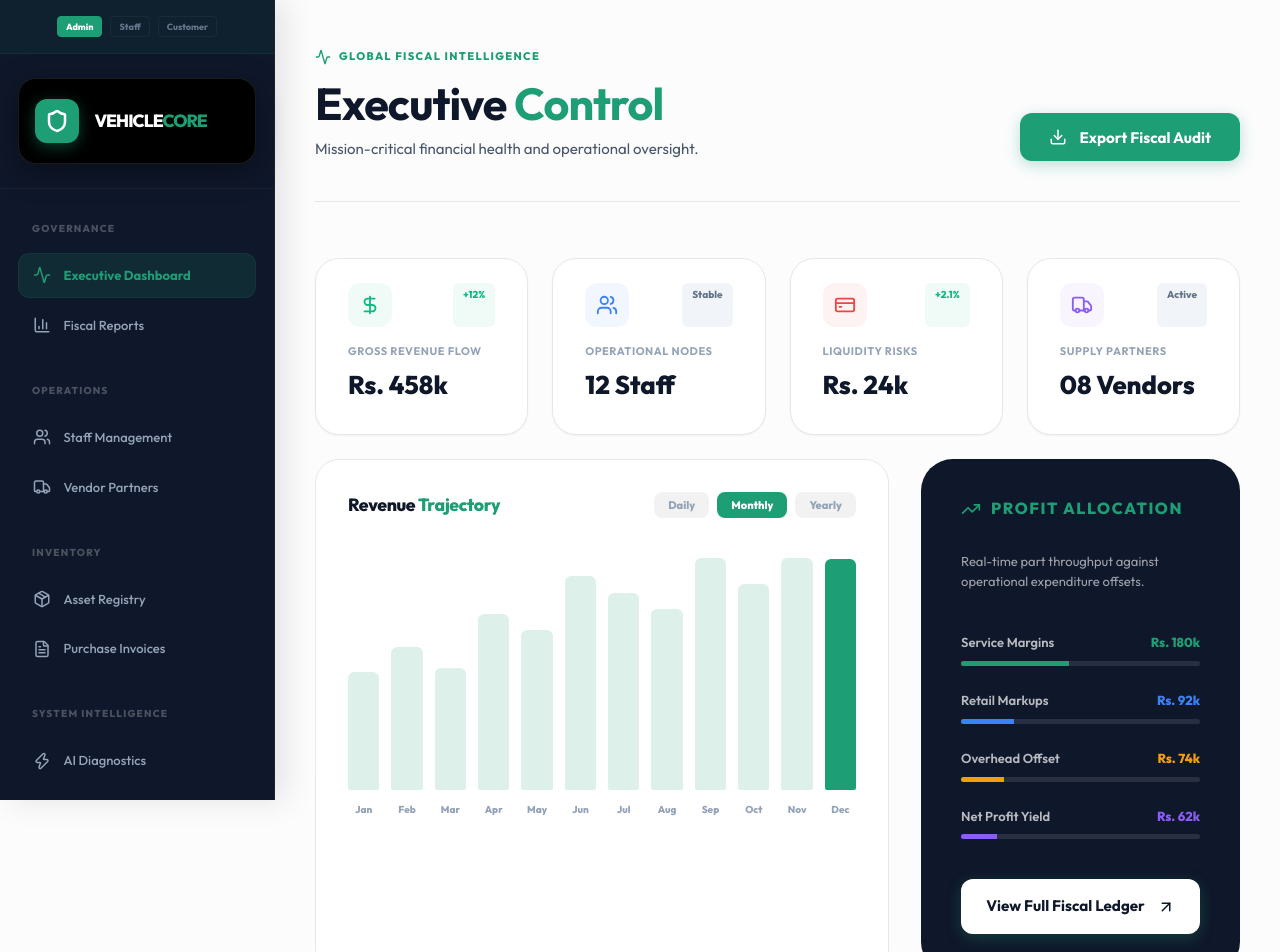
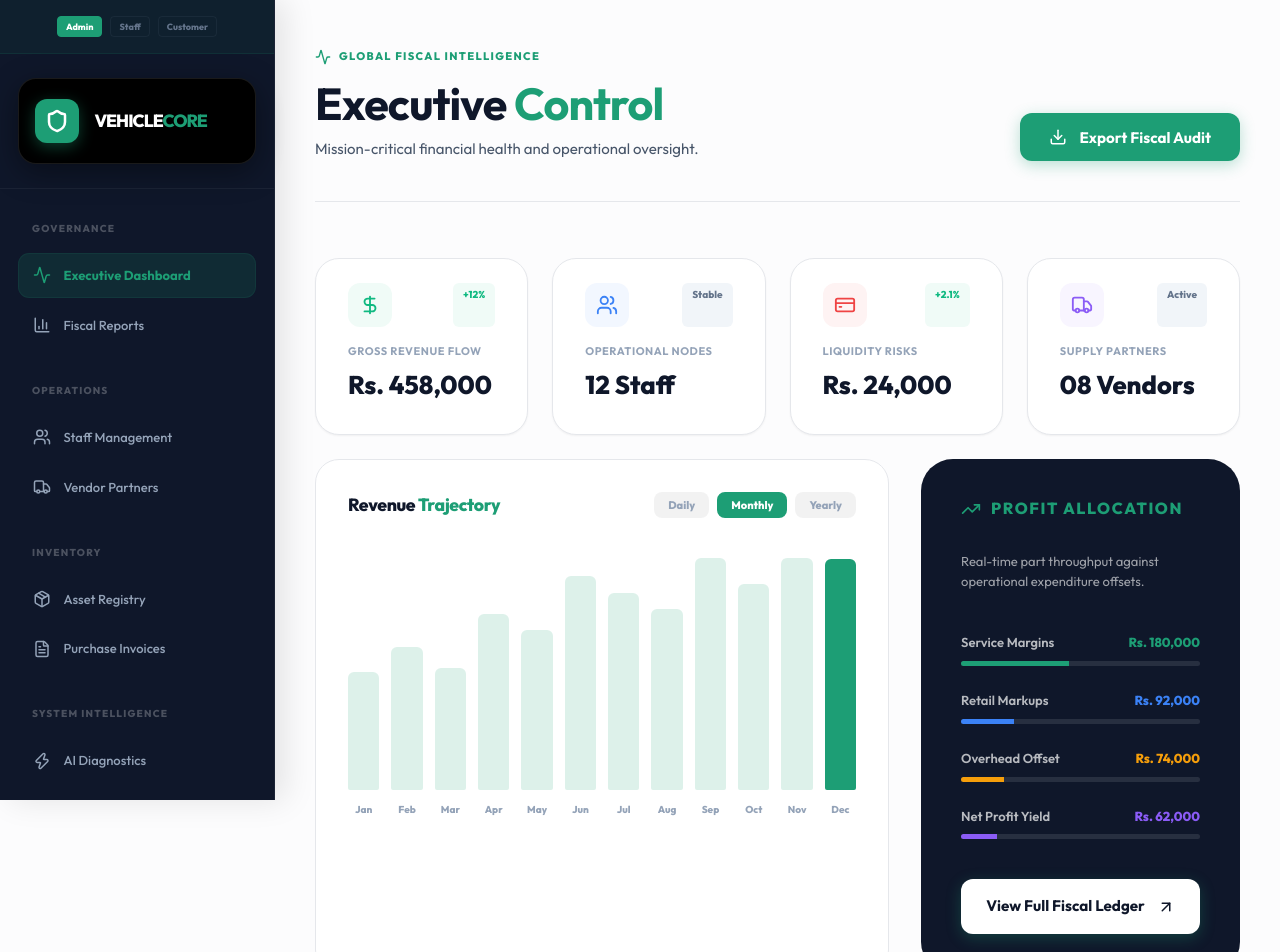
Before and after one commit to CodeJuggernaut15/SadhanSewa_CodeFun, a React (Vite) app in the folder frontend/: page /admin/dashboard in a window 1280 px wide. Shown: the top 952 px of the page. Built offline with nearby package versions, Linux system fonts and the light colour scheme.

Commit message:
UI: Standardize currency format to full numeric Rs. values

```diff
--- a/frontend/src/pages/AdminDashboard.jsx
+++ b/frontend/src/pages/AdminDashboard.jsx
@@ -69,9 +69,9 @@ const AdminDashboard = () => {
 
       <div style={S.statsGrid}>
         {[
-          { l: 'Gross Revenue Flow', v: 'Rs. 458k', c: '+12%', i: DollarSign, bg: '#10b981' },
+          { l: 'Gross Revenue Flow', v: 'Rs. 458,000', c: '+12%', i: DollarSign, bg: '#10b981' },
           { l: 'Operational Nodes', v: '12 Staff', c: 'Stable', i: Users, bg: '#3b82f6' },
-          { l: 'Liquidity Risks', v: 'Rs. 24k', c: '+2.1%', i: CreditCard, bg: '#ef4444' },
+          { l: 'Liquidity Risks', v: 'Rs. 24,000', c: '+2.1%', i: CreditCard, bg: '#ef4444' },
           { l: 'Supply Partners', v: '08 Vendors', c: 'Active', i: Truck, bg: '#8b5cf6' }
         ].map((s, i) => (
           <div key={i} className="card" style={{ padding: '1.5rem 2rem', background: '#fff', border: '1.5px solid var(--border-color)', borderRadius: '24px' }}>
@@ -113,10 +113,10 @@ const AdminDashboard = () => {
             <p style={{ fontSize: '13px', color: 'rgba(255,255,255,0.6)', lineHeight: 1.6, marginBottom: '2.5rem' }}>Real-time part throughput against operational expenditure offsets.</p>
 
             {[
-              { l: 'Service Margins', p: 45, v: 'Rs. 180k', c: 'var(--primary)' },
-              { l: 'Retail Markups', p: 22, v: 'Rs. 92k', c: '#3b82f6' },
-              { l: 'Overhead Offset', p: 18, v: 'Rs. 74k', c: '#f59e0b' },
-              { l: 'Net Profit Yield', p: 15, v: 'Rs. 62k', c: '#8b5cf6' }
+              { l: 'Service Margins', p: 45, v: 'Rs. 180,000', c: 'var(--primary)' },
+              { l: 'Retail Markups', p: 22, v: 'Rs. 92,000', c: '#3b82f6' },
+              { l: 'Overhead Offset', p: 18, v: 'Rs. 74,000', c: '#f59e0b' },
+              { l: 'Net Profit Yield', p: 15, v: 'Rs. 62,000', c: '#8b5cf6' }
             ].map((r, i) => (
               <div key={i} style={{ marginBottom: '1.5rem' }}>
                  <div style={{ display: 'flex', justifyContent: 'space-between', marginBottom: '8px', fontSize: '13px' }}>
--- a/frontend/src/pages/CustomerInsights.jsx
+++ b/frontend/src/pages/CustomerInsights.jsx
@@ -99,7 +99,7 @@ const CustomerInsights = () => {
                        <div style={{ fontSize: '10px', color: 'var(--text-muted)', textTransform: 'uppercase', fontWeight: 700, marginTop: '4px' }}>{user.vehicle}</div>
                     </td>
                     <td style={S.td}><span style={{ fontWeight: 700, opacity: 0.7 }}>{user.visits} Visits</span></td>
-                    <td style={S.td}><span style={{ fontWeight: 800, color: 'var(--primary)', fontSize: '1.1rem' }}>Rs. {(user.spent / 1000).toFixed(1)}k</span></td>
+                    <td style={S.td}><span style={{ fontWeight: 800, color: 'var(--primary)', fontSize: '1.1rem' }}>Rs. {user.spent.toLocaleString()}</span></td>
                     <td style={{ ...S.td, textAlign: 'right' }}>
                        <span className={`chip ${user.loyalty === 'Platinum' ? 'chip-success' : 'chip-warning'}`} style={{ padding: '6px 14px' }}>
                           <Star size={12} fill="currentColor" /> {user.loyalty}
--- a/frontend/src/pages/NotificationCenter.jsx
+++ b/frontend/src/pages/NotificationCenter.jsx
@@ -120,7 +120,7 @@ const NotificationCenter = () => {
 
              {[
                { l: 'Inventory Health', v: '06', d: 'RELOAD REQUIRED', p: 60, c: '#ef4444' },
-               { l: 'Liquidity Risk', v: 'Rs. 54k', d: 'OVERDUE > 45D', p: 35, c: '#ef4444' }
+               { l: 'Liquidity Risk', v: 'Rs. 54,000', d: 'OVERDUE > 45D', p: 35, c: '#ef4444' }
              ].map((s, i) => (
                <div key={i} style={{ marginBottom: '2rem' }}>
                   <p style={{ fontSize: '10px', textTransform: 'uppercase', fontWeight: 800, opacity: 0.5, marginBottom: '10px' }}>{s.l}</p>
--- a/frontend/src/pages/StaffReports.jsx
+++ b/frontend/src/pages/StaffReports.jsx
@@ -151,7 +151,7 @@ const StaffReports = () => {
               <div style={{ display: 'flex', flexDirection: 'column', gap: '2rem' }}>
                  {[
                    { l: 'Retention Rate', v: '84%', i: TrendingUp, c: 'var(--primary)' },
-                   { l: 'Credit Exposure', v: 'Rs. 42k', i: AlertTriangle, c: '#ef4444' },
+                   { l: 'Credit Exposure', v: 'Rs. 42,000', i: AlertTriangle, c: '#ef4444' },
                    { l: 'Loyalty Growth', v: '+24%', i: Star, c: '#3b82f6' }
                  ].map((s, i) => (
                    <div key={i} style={{ display: 'flex', justifyContent: 'space-between', alignItems: 'center' }}>
--- a/frontend/src/pages/VendorManagement.jsx
+++ b/frontend/src/pages/VendorManagement.jsx
@@ -193,7 +193,7 @@ const VendorManagement = () => {
             <div style={{ padding: '1.5rem', background: 'var(--primary)15', borderRadius: '20px', border: '1.5px solid var(--primary)30', marginBottom: '2.5rem' }}>
               <h5 style={{ fontSize: '11px', textTransform: 'uppercase', fontWeight: 800, color: 'var(--primary)', marginBottom: '1.5rem' }}>Financial Liability</h5>
               <div>
-                <p style={{ fontSize: '2rem', fontWeight: 800, margin: 0 }}>Rs. 85k</p>
+                <p style={{ fontSize: '2rem', fontWeight: 800, margin: 0 }}>Rs. 85,000</p>
                 <p style={{ fontSize: '10px', opacity: 0.6, textTransform: 'uppercase', fontWeight: 800, marginTop: '4px' }}>Unsettled Vendor Balance</p>
               </div>
             </div>
```
